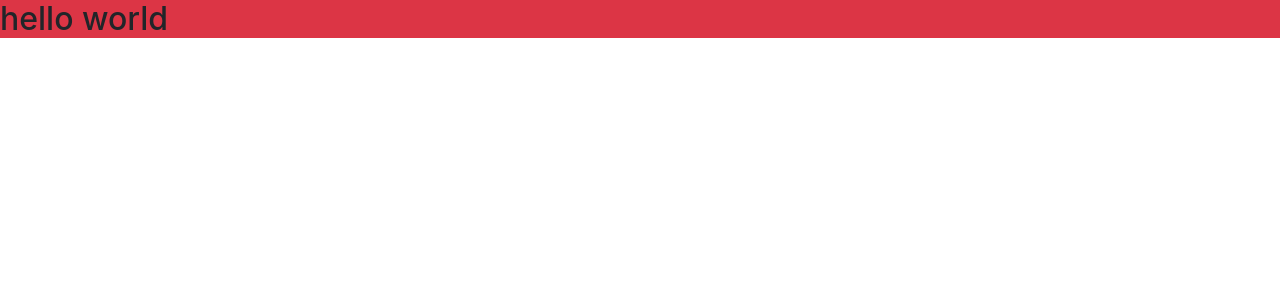
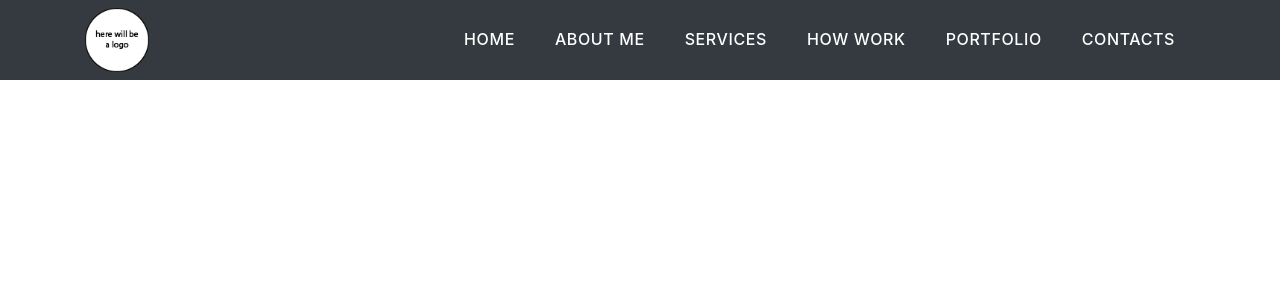
Before and after one commit to eithan31sirusi/Portfolio, a React (Create React App) app: page / in a window 1280 px wide. Shown: the top 300 px of the page. Built offline with nearby package versions, Linux system fonts and the light colour scheme.

Commit message:
Finishing the navbar and stylinig it

```diff
--- a/package.json
+++ b/package.json
@@ -3,6 +3,9 @@
   "version": "0.1.0",
   "private": true,
   "dependencies": {
+    "@fortawesome/fontawesome-svg-core": "^1.2.35",
+    "@fortawesome/free-solid-svg-icons": "^5.15.3",
+    "@fortawesome/react-fontawesome": "^0.1.14",
     "@testing-library/jest-dom": "^5.11.10",
     "@testing-library/react": "^11.2.6",
     "@testing-library/user-event": "^12.8.3",
--- a/public/index.html
+++ b/public/index.html
@@ -39,5 +39,10 @@
       To begin the development, run `npm start` or `yarn start`.
       To create a production bundle, use `npm run build` or `yarn build`.
     -->
+    <script
+      src="https://cdn.jsdelivr.net/npm/bootstrap@5.0.0-beta3/dist/js/bootstrap.bundle.min.js"
+      integrity="sha384-JEW9xMcG8R+pH31jmWH6WWP0WintQrMb4s7ZOdauHnUtxwoG2vI5DkLtS3qm9Ekf"
+      crossorigin="anonymous"
+    ></script>
   </body>
 </html>
--- a/src/App.css
+++ b/src/App.css
@@ -36,3 +36,8 @@
     transform: rotate(360deg);
   }
 }
+
+.navbar-nav > li > a.active,
+.navbar-nav > li > a:focus {
+  border-top: 0.18 solid #f9ab00;
+}
--- a/src/App.js
+++ b/src/App.js
@@ -1,8 +1,9 @@
 import "./App.css";
 import "bootstrap/dist/css/bootstrap.min.css";
+import Navbar from "./components/navbar/navbar.component";
 
 function App() {
-  return <h2 className="bg-danger">hello world</h2>;
+  return <Navbar />;
 }
 
 export default App;
--- /dev/null
+++ b/src/components/navbar/navbar.component.jsx
@@ -0,0 +1,64 @@
+import React from "react";
+import logo from "../../images/logo.png";
+import "./navbar.styles.css";
+import { FontAwesomeIcon } from "@fortawesome/react-fontawesome";
+import { faBars } from "@fortawesome/free-solid-svg-icons";
+
+const Navebar = () => {
+  return (
+    <nav className="navbar navbar-expand-lg navbar-light bg-dark">
+      <div className="container">
+        <a className="navbar-brand" href="#">
+          <img className="logo" src={logo} alt="" />
+        </a>
+        <button
+          className="navbar-toggler"
+          type="button"
+          data-bs-toggle="collapse"
+          data-bs-target="#navbarSupportedContent"
+          aria-controls="navbarSupportedContent"
+          aria-expanded="false"
+          aria-label="Toggle navigation"
+        >
+          <FontAwesomeIcon icon={faBars} style={{ color: "#fff" }} />
+        </button>
+        <div className="collapse navbar-collapse" id="navbarSupportedContent">
+          <ul className="navbar-nav me-auto mb-2 mb-lg-0 ml-auto">
+            <li className="nav-item">
+              <a className="nav-link " aria-current="page" href="#">
+                Home
+              </a>
+            </li>
+            <li className="nav-item">
+              <a className="nav-link" href="#">
+                About Me
+              </a>
+            </li>
+            <li className="nav-item">
+              <a className="nav-link" href="#">
+                Services
+              </a>
+            </li>
+            <li className="nav-item">
+              <a className="nav-link" href="#">
+                How Work
+              </a>
+            </li>
+            <li className="nav-item">
+              <a className="nav-link" href="#">
+                Portfolio
+              </a>
+            </li>
+            <li className="nav-item">
+              <a className="nav-link" href="#">
+                Contacts
+              </a>
+            </li>
+          </ul>
+        </div>
+      </div>
+    </nav>
+  );
+};
+
+export default Navebar;
--- /dev/null
+++ b/src/components/navbar/navbar.styles.css
@@ -0,0 +1,40 @@
+@import url("https://fonts.googleapis.com/css2?family=Roboto+Condensed:wght@300&display=swap");
+
+body {
+}
+
+.logo {
+  width: 4rem;
+}
+
+nav a.nav-link {
+  font-weight: 500;
+  letter-spacing: 0.0375rem;
+  cursor: pointer;
+}
+
+nav ul li {
+  text-transform: uppercase;
+}
+
+.navbar-nav > li > a {
+  margin-right: 0.75rem;
+  margin-left: 0.75rem;
+  color: #fff !important;
+  border-bottom: 0.18rem solid rgba(255, 255, 255, 0);
+}
+
+.navbar-brand {
+  max-width: 17.25rem;
+  padding: 0 !important;
+  height: 4rem;
+}
+
+.navbar-nav > li > a.active,
+.navbar-nav > li > a.active:focus {
+  border-bottom: 0.18rem solid #f9ab00;
+}
+
+.navbar-nav > li > a:hover {
+  border-bottom: 0.18rem solid #f9ab00;
+}
```
Also changed, not shown: src/images/logo.png (added), 1 other file (tests, documents, lock files or other folders).
